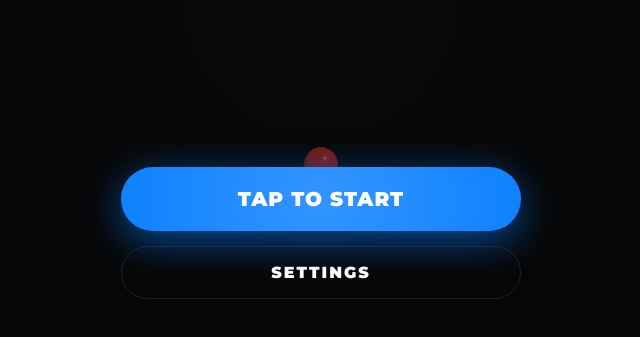
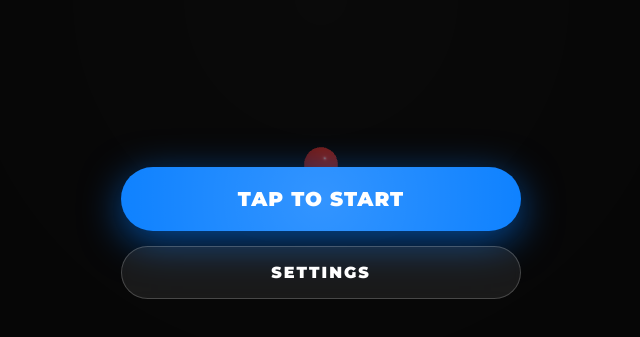
Before and after one commit to hidayetevin/app.Chromashift3D, a website built with Vite: page src/index.html in a window 1280 px wide. Shown: the part 401-738 px from the top of the page, without its empty margins (319-959 px from the left). Built offline with nearby package versions, Linux system fonts and the light colour scheme; some packages are replaced by stand-ins of ours; what @capacitor-community/admob, @capacitor-firebase/analytics would draw is missing.

Commit message:
feat: implement core UI styling and management for game screens and modals.

```diff
--- a/src/style.css
+++ b/src/style.css
@@ -223,20 +223,22 @@ body {
     font-size: 16px;
     font-family: var(--font-heading);
     font-weight: 700;
-    background: transparent;
+    background: rgba(255, 255, 255, 0.08);
     color: white;
-    border: 1px solid var(--glass-border);
+    border: 1px solid rgba(255, 255, 255, 0.2);
     border-radius: 100px;
     cursor: pointer;
     transition: all 0.2s ease;
     letter-spacing: 2px;
     margin-top: -5px;
-    /* Bring it closer to start button */
+    backdrop-filter: blur(5px);
+    -webkit-backdrop-filter: blur(5px);
 }
 
 .outline-button:active {
     transform: scale(0.95);
-    background: rgba(255, 255, 255, 0.05);
+    background: rgba(255, 255, 255, 0.15);
+    border-color: rgba(255, 255, 255, 0.4);
 }
 
 /* Settings Specific */
--- a/src/ui/UIManager.js
+++ b/src/ui/UIManager.js
@@ -149,6 +149,14 @@ class UIManager {
         // Update tutorial and game over labels if they exist
         const goTitle = document.querySelector('.game-over-title');
         if (goTitle) goTitle.innerText = t.gameOver;
+
+        // Ensure language buttons reflect the current state
+        const trBtn = document.getElementById('lang-tr');
+        const enBtn = document.getElementById('lang-en');
+        if (trBtn && enBtn) {
+            trBtn.classList.toggle('active', this.currentLanguage === 'TR');
+            enBtn.classList.toggle('active', this.currentLanguage === 'EN');
+        }
     }
 
     showStartScreen(bestScore = 0) {
```
